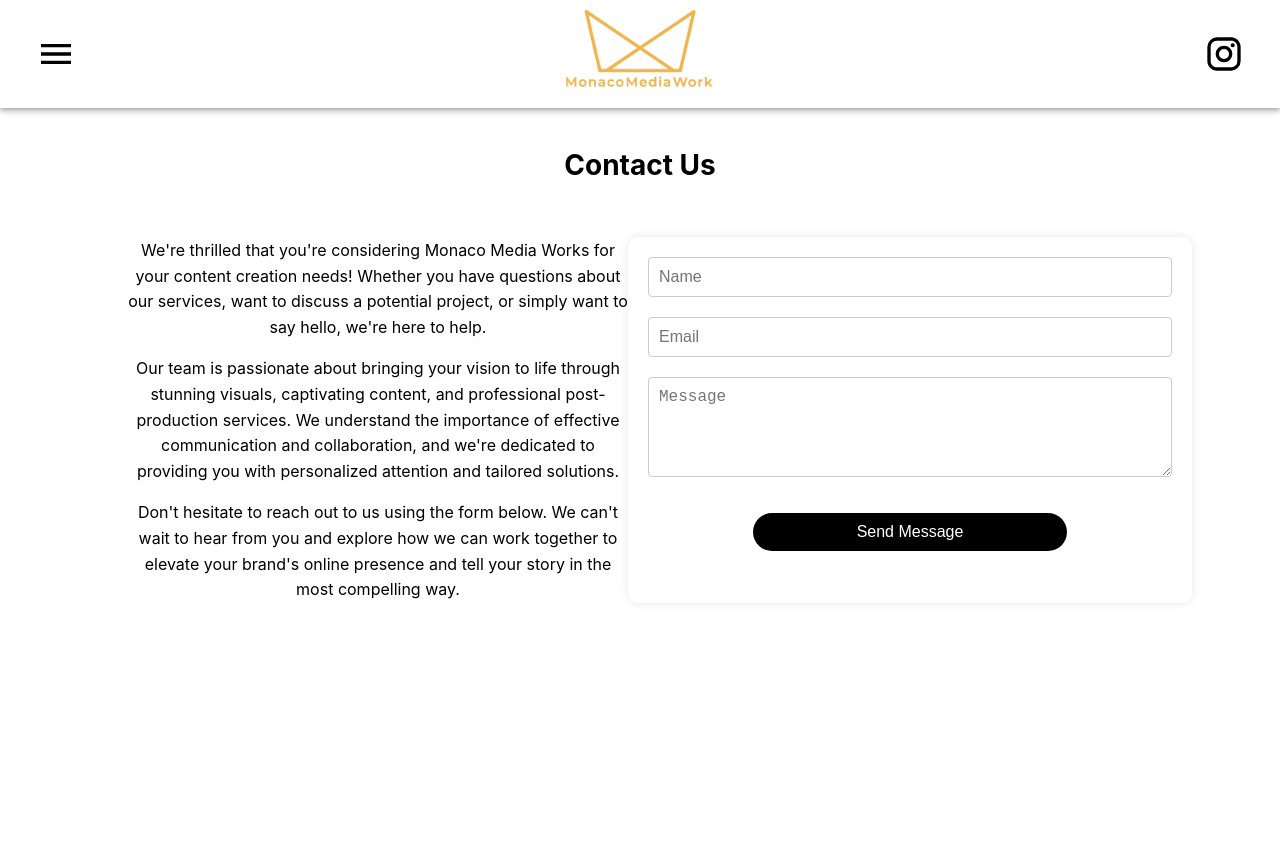
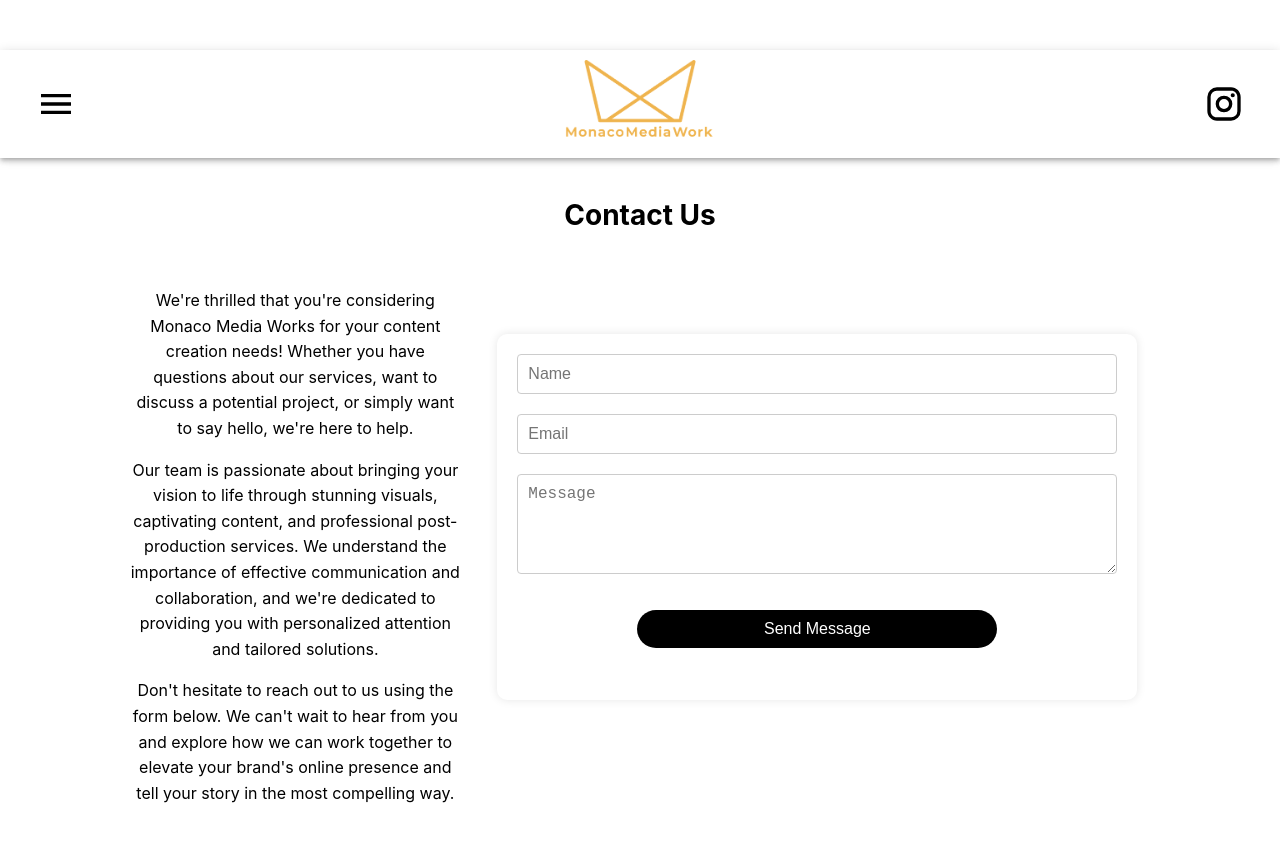
Before and after one commit to himonaco/MMW, a React (Create React App) app in the folder mmw/: page /contact in a window 1280 px wide. Shown: the top 842 px of the page. Before the commit the page ends 800 px from the top, so only its background shows below. Built offline with nearby package versions, Linux system fonts and the light colour scheme.

Commit message:
New pages, with more content

```diff
--- a/mmw/src/Contact.css
+++ b/mmw/src/Contact.css
@@ -4,7 +4,6 @@
   flex-direction: column;
   align-items: center;
   justify-content: center;
-    height: 100vh;
   text-align: center;
 }
 
@@ -13,22 +12,19 @@
   flex-direction: column;
   align-items: center;
   width: 80%;
-
 }
 
 .contact-info, .contact-form {
-    /* margin: 2px 0; */
   width: 100%;
 }
 
 .contact-info p {
-    line-height: 1.6; /* Adjust the value to increase or decrease the space between lines */
+  line-height: 1.6;
 }
 
 .form {
   flex-direction: column;
   align-items: center;
-    /* width: 50%; */
 }
 
 /* Styles for large screens */
@@ -39,28 +35,28 @@
   }
   .contact {
       height: auto;
+      padding: 50px 0; /* Add padding to reduce headroom */
   }
   .contact-content {
       flex-direction: row;
       justify-content: space-around;
+      padding-bottom: 50px; /* Add padding at the bottom */
   }
-
-
-
+  .contact-info, .contact-form {
+      width: 50%; /* Equal width for both elements */
+      max-width: 500px; /* Limit max-width for better readability */
+  }
   .contact-info {
-      margin: 0 0px;
-      margin-bottom: 60px;
-      max-width: 500px;
-    }
-    .contact-form
-    {
-        margin: 0 100px;
-        max-width: 400px;
+      margin-right: 20px; /* Add margin between elements */
   }
 }
 
+/* Styles for small screens */
 @media screen and (max-width: 767px) {
   .title {
-        margin-top: 520px;
+      margin-top: 40px; /* Adjust the margin-top for better positioning */
+  }
+  .contact-content {
+      padding-bottom: 20px; /* Add padding at the bottom for mobile */
   }
 }
```
Lines whose indentation alone changed are shown as unchanged.
